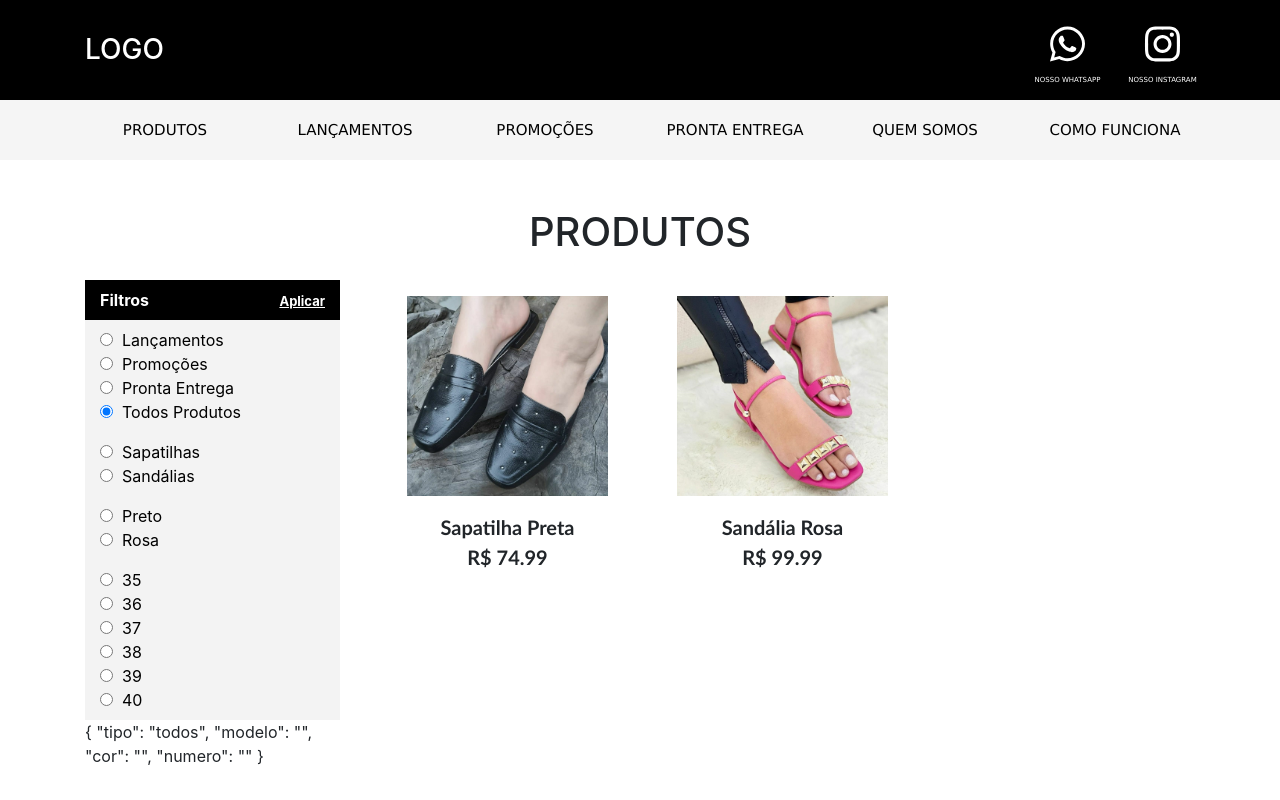
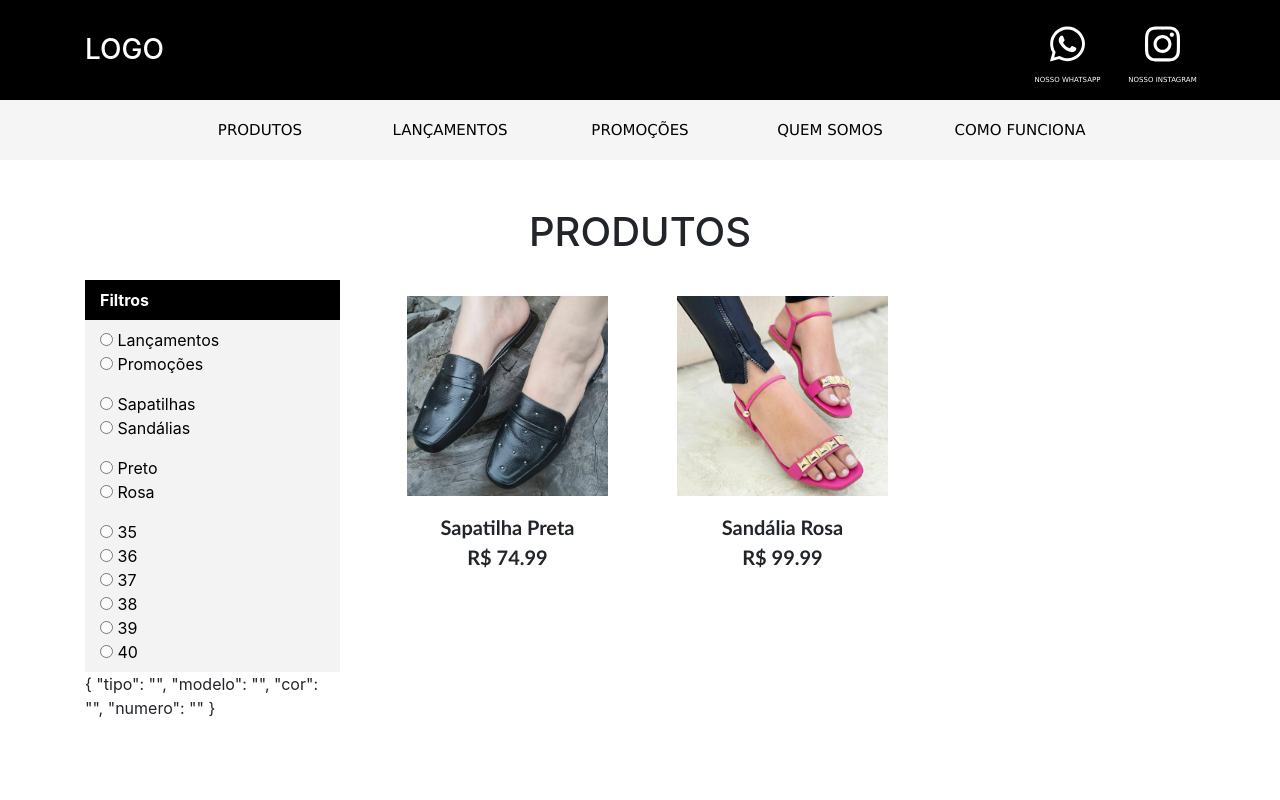
Before and after one commit to ph-honorato/stiloeu-frontend, an Angular app: page / in a window 1280 px wide. Built offline with nearby package versions, Linux system fonts and the light colour scheme.

Commit message:
Filtros com form reativo e botao limpar

```diff
--- a/src/app/app.component.html
+++ b/src/app/app.component.html
@@ -41,6 +41,8 @@
 
       <div class="row align-items-center" style="height: 100%;">
 
+        <div class="col-1"></div>
+
         <div class="col-2 mx-auto">
           <p class="opcao" (click)="abrirPagina('/produtos')">PRODUTOS</p>
         </div>
@@ -54,16 +56,14 @@
         </div>
 
         <div class="col-2 mx-auto">
-          <p class="opcao" (click)="abrirPagina('/produtos')">PRONTA ENTREGA</p>
-        </div>
-
-        <div class="col-2 mx-auto">
           <p class="opcao" (click)="abrirPagina('/quemsomos')">QUEM SOMOS</p>
         </div>
 
         <div class="col-2 mx-auto">
           <p class="opcao" (click)="abrirPagina('/comofunciona')">COMO FUNCIONA</p>
         </div>
+
+        <div class="col-1"></div>
 
       </div>
 
--- a/src/app/pages/produtos/produtos.component.css
+++ b/src/app/pages/produtos/produtos.component.css
@@ -39,8 +39,5 @@
 .filtro-opcao {
     cursor: pointer;
     color: black;
+    text-decoration: none;
 }
-
-.filtro-opcao:hover {
-    text-decoration: underline;
-}
--- a/src/app/pages/produtos/produtos.component.html
+++ b/src/app/pages/produtos/produtos.component.html
@@ -23,7 +23,7 @@
                     </div>
 
                     <div class="col-6 text-right">
-                        <b style="color: white;font-size: 13px;text-decoration: underline;cursor: pointer;" (click)="aplicarFiltros()">Aplicar</b>
+                        <b *ngIf="tipo.value != '' || modelo.value != '' || cor.value != '' || numero.value != '' " style="color: white;font-size: 13px;text-decoration: underline;cursor: pointer;" (click)="limparFiltros()">Limpar</b>
                     </div>
 
                 </div>
@@ -37,24 +37,16 @@
                     <div class="row py-2">
                         <div class="col-12">
 
-                            <span>
-                                <input type="radio" id="lancamentos" value="lancamentos" formControlName="tipo" />&nbsp;
-                                <a class="filtro-opcao" (click)="filtrarTipo('lancamentos')" for="lancamentos">Lançamentos</a>  <br>
-                            </span>
+                            <span >
+                                <a class="filtro-opcao" (click)="filtrarTipo('lancamentos')">
+                                    <input type="radio" id="lancamentos" value="lancamentos" formControlName="tipo" /> Lançamentos
+                                </a>
+                            </span><br>
 
-                            <span>
-                                <input type="radio" id="promocoes" value="promocoes" formControlName="tipo" />&nbsp;
-                                <a class="filtro-opcao" (click)="filtrarTipo('promocoes')">Promoções</a>  <br>
-                            </span>
-
-                            <span>
-                                <input type="radio" id="pronta-entrega" value="pronta-entrega" formControlName="tipo" />&nbsp;
-                                <a class="filtro-opcao" (click)="filtrarTipo('pronta-entrega')">Pronta Entrega</a>  <br>
-                            </span>
-
-                            <span>
-                                <input type="radio" id="todos" value="todos" formControlName="tipo" />&nbsp;
-                                <a class="filtro-opcao" (click)="filtrarTipo('todos')">Todos Produtos</a>  <br>
+                            <span >
+                                <a class="filtro-opcao" (click)="filtrarTipo('promocoes')">
+                                    <input type="radio" id="promocoes" value="promocoes" formControlName="tipo" /> Promoções
+                                </a>
                             </span>
 
                         </div>
@@ -64,8 +56,9 @@
                         <div class="col-12">
 
                             <span *ngFor="let modelo of arrayModelosFiltros">
-                                <input type="radio"  [value]="modelo" formControlName="modelo" />&nbsp;
-                                <a class="filtro-opcao" (click)="filtrarModelo( modelo )" >{{modelo}}</a><br>
+                                <a class="filtro-opcao" (click)="filtrarModelo( modelo )" >
+                                    <input type="radio"  [value]="modelo" formControlName="modelo" /> {{modelo}}
+                                </a><br>
                             </span>
 
                         </div>
@@ -75,8 +68,9 @@
                         <div class="col-12">
 
                             <span *ngFor="let cor of arrayCoresFiltros">
-                                <input type="radio"  [value]="cor" formControlName="cor" />&nbsp;
-                                <a class="filtro-opcao" (click)="filtrarCor( cor )">{{cor}}</a><br>
+                                <a class="filtro-opcao" (click)="filtrarCor( cor )">
+                                    <input type="radio"  [value]="cor" formControlName="cor" /> {{cor}}
+                                </a><br>
                             </span>
 
                         </div>
@@ -86,8 +80,9 @@
                         <div class="col-12">
 
                             <span *ngFor="let numero of arrayNumerosFiltros">
-                                <input type="radio"  [value]="numero" formControlName="numero"/>&nbsp;
-                                <a class="filtro-opcao" (click)="filtrarNumero( numero )">{{numero}}</a><br>
+                                <a class="filtro-opcao" (click)="filtrarNumero( numero )">
+                                    <input type="radio"  [value]="numero" formControlName="numero"/> {{numero}}
+                                </a><br>
                             </span>
 
                         </div>
--- a/src/app/pages/produtos/produtos.component.ts
+++ b/src/app/pages/produtos/produtos.component.ts
@@ -43,7 +43,7 @@ export class ProdutosComponent implements OnInit {
 
     //Form de Filtros
     this.filtrosForm = fb.group({
-      'tipo':         ['todos', [ Validators.required ]],
+      'tipo':         ['', [ Validators.required ]],
       'modelo':       ['', [ Validators.required ]],
       'cor':          ['', [ Validators.required ]],
       'numero':       ['', [ Validators.required ]]
@@ -59,30 +59,9 @@ export class ProdutosComponent implements OnInit {
   ngOnInit(): void { }
 
 
-  addTest(){
-
-    // var p: Produto = {
-    //   id: 0,
-    //   nome: "Sapatilha Azul",
-    //   descricao: "Sapatilha de Couro Preto",
-    //   foto: "../../assets/sapatilhapreta.jpeg",
-    //   preco: 74.99,
-    //   tamanhos: [35, 37, 38],
-    //   modelo: "sapatilha",
-    //   cor: "preto",
-    //   disponivel: true,
-    //   dataAdicao: "2022-01-27",
-    //   prontaEntrega: false
-    // }
-
-    // this.produtosExibidos.push(p);
-
-    // console.log(this.filtrosForm);
-
-    console.log(this.numero);
-
+  test(){
+    console.log("teste");
   }
-
 
   preencherArray(){
 
@@ -105,7 +84,7 @@ export class ProdutosComponent implements OnInit {
     var arrayFiltro: Array<Produto> = this.preencherArray();
 
     //Filtro dos tipos
-    if(this.tipo.value != "todos"){
+    if(this.tipo.value != ""){
 
       var arrayIntermediario: Array<Produto> = [];
 
@@ -124,15 +103,6 @@ export class ProdutosComponent implements OnInit {
 
           if( arrayFiltro[x].promocao )
             arrayIntermediario.push( arrayFiltro[x] );
-
-        }
-
-      } else if (this.tipo.value == "pronta-entrega") {
-
-        for(var x=0; x < arrayFiltro.length; x++){
-
-          if( arrayFiltro[x].prontaEntrega )
-          arrayIntermediario.push( arrayFiltro[x] );
 
         }
 
@@ -196,29 +166,50 @@ export class ProdutosComponent implements OnInit {
 
     //Atualiza o array
     this.produtosExibidos = arrayFiltro;
-
-
   }
 
   filtrarTipo(tipo: String){
-    this.tipo.setValue(tipo);
+    if(this.tipo.value != tipo)
+      this.tipo.setValue(tipo);
+    else
+      this.tipo.setValue("");
+
     this.aplicarFiltros();
   }
 
   filtrarModelo(modelo: String){
-    this.modelo.setValue(modelo);
+    if(this.modelo.value != modelo)
+      this.modelo.setValue(modelo)
+    else
+      this.modelo.setValue("");
+
     this.aplicarFiltros();
   }
 
   filtrarCor(cor: String){
-    this.cor.setValue(cor);
+    if(this.cor.value != cor)
+      this.cor.setValue(cor);
+    else
+      this.cor.setValue("");
+
     this.aplicarFiltros();
   }
 
   filtrarNumero(numero: Number){
-    this.numero.setValue(numero);
+    if(this.numero.value != numero)
+      this.numero.setValue(numero);
+    else
+      this.numero.setValue("");
+
     this.aplicarFiltros();
   }
 
+  limparFiltros(){
+    this.tipo.setValue("");
+    this.modelo.setValue("");
+    this.cor.setValue("");
+    this.numero.setValue("");
+    this.aplicarFiltros();
+  }
 
 }
```
